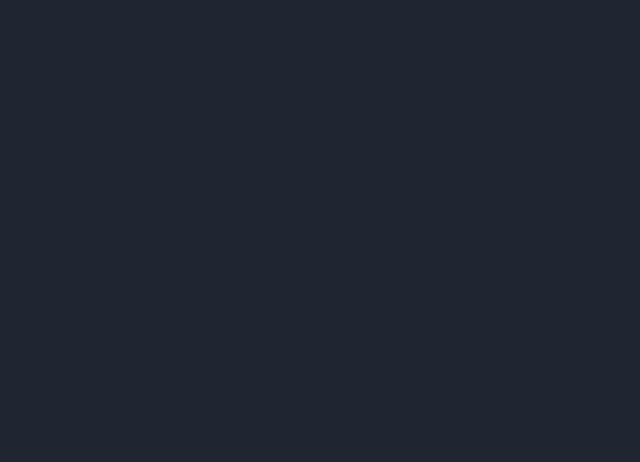
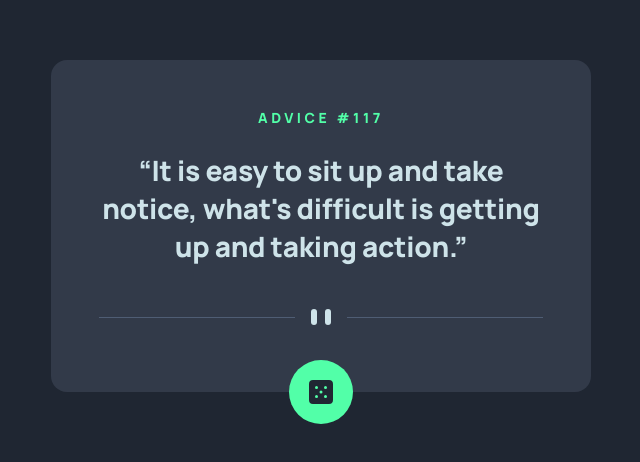
Before and after one commit to fernandoLRibeiro/advice-generator-app-solution, a React (Create React App) app in the folder app/: page / in a window 1280 px wide. Shown: the part 158-620 px from the top of the page, without its empty margins (319-959 px from the left). Built offline with nearby package versions, Linux system fonts and the light colour scheme.

Commit message:
Finish basic desktop layout

```diff
--- a/app/src/App.js
+++ b/app/src/App.js
@@ -1,7 +1,12 @@
+import Main from "./containers/Main";
 import styles from "./styles/App.module.css";
 
 function App() {
-  return <div className={styles.App}></div>;
+  return (
+    <div className={styles.App}>
+      <Main />
+    </div>
+  );
 }
 
 export default App;
--- /dev/null
+++ b/app/src/containers/Main.jsx
@@ -0,0 +1,26 @@
+import React from "react";
+import styles from "../styles/Main.module.css";
+
+function Main() {
+  return (
+    <>
+      <main className={styles.Main}>
+        <h1 className={styles.adviceId}> ADVICE #117 </h1>
+        <p className={styles.quote}>
+          “It is easy to sit up and take notice, what's difficult is getting up
+          and taking action.”
+        </p>
+        <img
+          src="./assets/images/pattern-divider-desktop.svg"
+          alt="divider"
+          className={styles.divider}
+        />
+      </main>
+      <button className={styles.button}>
+        <img src="./assets/images/icon-dice.svg" alt="dice" />
+      </button>
+    </>
+  );
+}
+
+export default Main;
--- a/app/src/styles/App.module.css
+++ b/app/src/styles/App.module.css
@@ -1,5 +1,9 @@
 .App {
   min-height: 100vh;
+  flex-direction: column;
   width: 100%;
-  background-color: hsl(218, 23%, 16%);
+  background-color: var(--color-neutral-dark-blue);
+  display: flex;
+  align-items: center;
+  justify-content: center;
 }
--- /dev/null
+++ b/app/src/styles/Main.module.css
@@ -0,0 +1,43 @@
+.Main {
+  display: flex;
+  flex-direction: column;
+  background-color: var(--color-neutral-dark-grayish-blue);
+  height: 20.75rem;
+  width: 33.75rem;
+  border-radius: 1rem;
+  padding: 3rem;
+  align-items: center;
+  gap: 1.5rem;
+}
+
+.adviceId {
+  font-size: var(--font-size-small);
+  letter-spacing: 0.25em;
+  color: var(--color-primary-neon-green);
+}
+
+.quote {
+  font-size: var(--font-size-large);
+  line-height: 2.375rem;
+  text-align: center;
+  color: var(--color-primary-light-cyan);
+  letter-spacing: -0.01em;
+}
+
+.divider {
+  margin-top: 1.25rem;
+}
+
+.button {
+  margin-top: -2rem;
+
+  display: flex;
+  align-items: center;
+  justify-content: center;
+  min-height: 64px;
+  width: 4rem;
+  border-radius: 100%;
+  outline: none;
+  border: none;
+  background-color: var(--color-primary-neon-green);
+}
```
